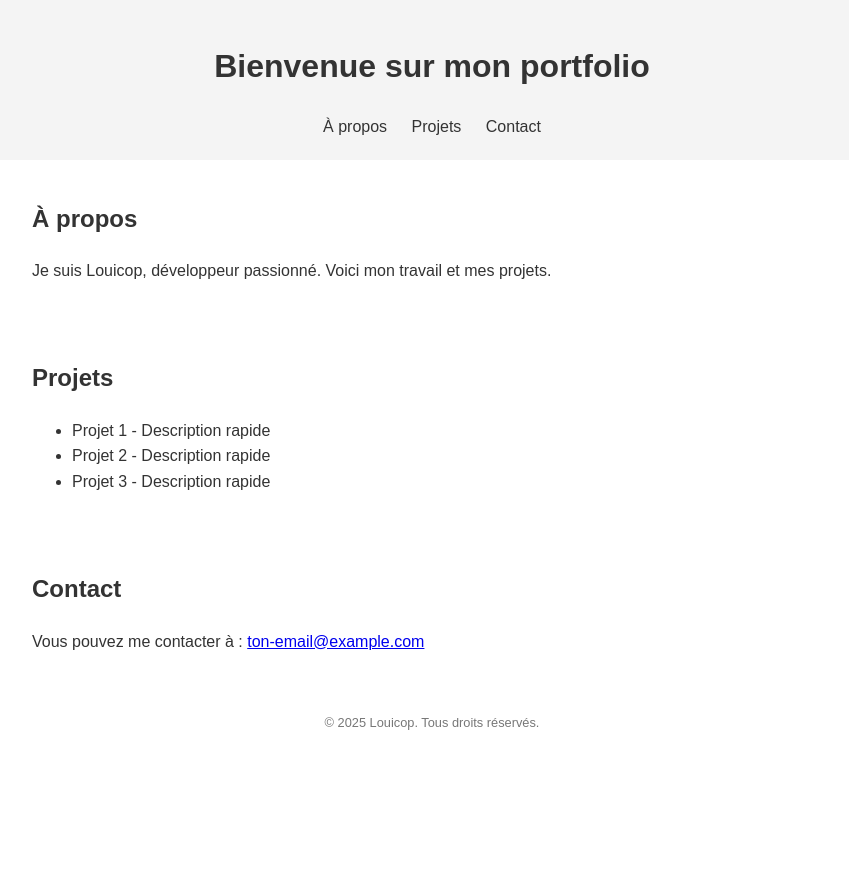
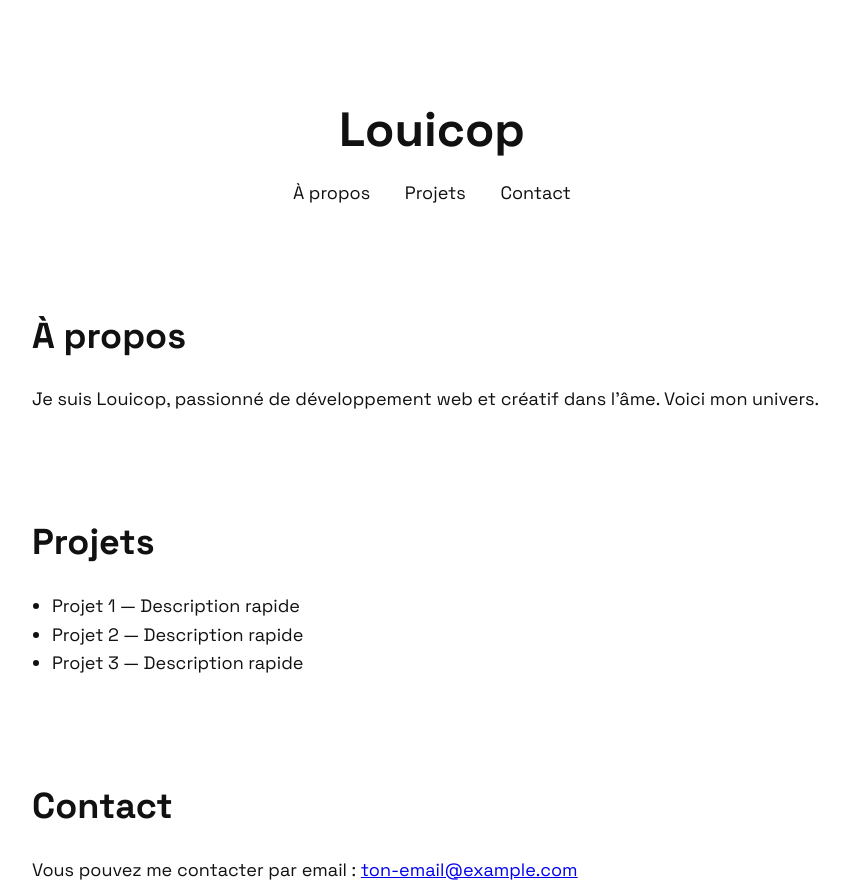
Before and after one commit to louiscoppey/website, a plain HTML site: page index.html in a window 1280 px wide. Shown: the top 888 px of the page, without its empty margins (208-1057 px from the left). Before the commit the page ends 800 px from the top, so only its background shows below. Drawn offline with Linux system fonts and the light colour scheme.

Commit message:
deuxième commit

```diff
--- a/index.html
+++ b/index.html
@@ -3,43 +3,72 @@
 <head>
   <meta charset="UTF-8">
   <meta name="viewport" content="width=device-width, initial-scale=1">
-  <title>Mon Portfolio - Louicop</title>
+  <title>Louicop - Portfolio</title>
+  <link href="https://fonts.googleapis.com/css2?family=Space+Grotesk:wght@400;700&display=swap" rel="stylesheet">
   <style>
     body {
-      font-family: sans-serif;
       margin: 0;
       padding: 0;
       background-color: #fff;
-      color: #333;
+      font-family: 'Space Grotesk', sans-serif;
+      color: #111;
       line-height: 1.6;
+      font-size: 18px;
     }
     header {
-      background: #f4f4f4;
-      padding: 20px;
+      padding: 60px 20px 20px;
       text-align: center;
     }
+    header h1 {
+      font-size: 48px;
+      font-weight: 700;
+      margin-bottom: 10px;
+    }
+    nav {
+      margin-top: 10px;
+    }
     nav a {
-      margin: 0 10px;
+      margin: 0 15px;
       text-decoration: none;
-      color: #333;
+      color: #111;
+      font-weight: 400;
+      font-size: 18px;
+    }
+    nav a:hover {
+      text-decoration: underline;
+    }
+    main {
+      max-width: 800px;
+      margin: 80px auto;
+      padding: 0 20px;
     }
     section {
-      padding: 20px;
-      max-width: 800px;
-      margin: auto;
+      margin-bottom: 100px;
+    }
+    h2 {
+      font-size: 36px;
+      font-weight: 700;
+      margin-bottom: 20px;
+    }
+    p, li {
+      font-weight: 400;
+    }
+    ul {
+      list-style-type: disc;
+      padding-left: 20px;
     }
     footer {
       text-align: center;
-      padding: 10px;
-      font-size: 0.8em;
-      color: #777;
+      padding: 50px 20px 20px;
+      font-size: 14px;
+      color: #888;
     }
   </style>
 </head>
 <body>
 
 <header>
-  <h1>Bienvenue sur mon portfolio</h1>
+  <h1>Louicop</h1>
   <nav>
     <a href="#about">À propos</a>
     <a href="#projects">Projets</a>
@@ -47,24 +76,26 @@
   </nav>
 </header>
 
+<main>
   <section id="about">
     <h2>À propos</h2>
-  <p>Je suis Louicop, développeur passionné. Voici mon travail et mes projets.</p>
+    <p>Je suis Louicop, passionné de développement web et créatif dans l'âme. Voici mon univers.</p>
   </section>
 
   <section id="projects">
     <h2>Projets</h2>
     <ul>
-    <li>Projet 1 - Description rapide</li>
-    <li>Projet 2 - Description rapide</li>
-    <li>Projet 3 - Description rapide</li>
+      <li>Projet 1 — Description rapide</li>
+      <li>Projet 2 — Description rapide</li>
+      <li>Projet 3 — Description rapide</li>
     </ul>
   </section>
 
   <section id="contact">
     <h2>Contact</h2>
-  <p>Vous pouvez me contacter à : <a href="mailto:ton-email@example.com">ton-email@example.com</a></p>
+    <p>Vous pouvez me contacter par email : <a href="mailto:ton-email@example.com">ton-email@example.com</a></p>
   </section>
+</main>
 
 <footer>
   <p>© 2025 Louicop. Tous droits réservés.</p>
--- a/style.css
+++ b/style.css
@@ -2,18 +2,18 @@
     margin: 0;
     padding: 0;
     box-sizing: border-box;
-    font-family: Arial, sans-serif;
+    font-family: Helvetica, sans-serif;
 }
 
 body {
-    background-color: #f5f5f5;
+    background-color: white;
     color: #333;
-    text-align: center;
+    text-align: left;
 }
 
 header {
-    background-color: #222;
-    color: white;
+    background-color: white;
+    color: black;
     padding: 20px;
 }
 
@@ -41,10 +41,12 @@ nav ul li a {
 
 .hero h2 {
     font-size: 2.5em;
+    padding: 20px;
 }
 
 .hero p {
-    margin: 15px 0;
+    margin: 15px;
+    padding: 20px;
 }
 
 .btn {
@@ -57,12 +59,12 @@ nav ul li a {
 }
 
 .content {
-    padding: 50px;
+    padding: 0px;
 }
 
 footer {
-    background-color: #222;
-    color: white;
-    padding: 15px;
+    background-color: white;
+    color: black;
+    padding: 0px;
     margin-top: 20px;
 }
```
Lines whose indentation alone changed are shown as unchanged.
